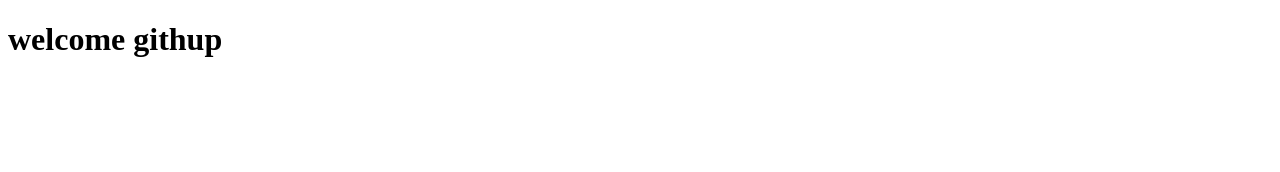
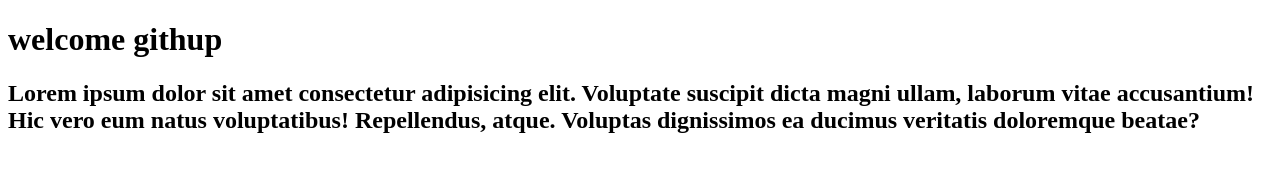
Before and after one commit to AydaBahr/git-starting, a plain HTML site: page index.html in a window 1280 px wide. Drawn offline with Linux system fonts and the light colour scheme.

```diff
--- a/index.html
+++ b/index.html
@@ -8,5 +8,7 @@
 </head>
 <body>
     <h1>welcome githup</h1>
+    <h2>Lorem ipsum dolor sit amet consectetur adipisicing elit. Voluptate suscipit dicta magni ullam, laborum vitae accusantium! Hic vero eum natus voluptatibus! Repellendus, atque. Voluptas dignissimos ea ducimus veritatis doloremque beatae?
+    </h2>
 </body>
 </html>
```
